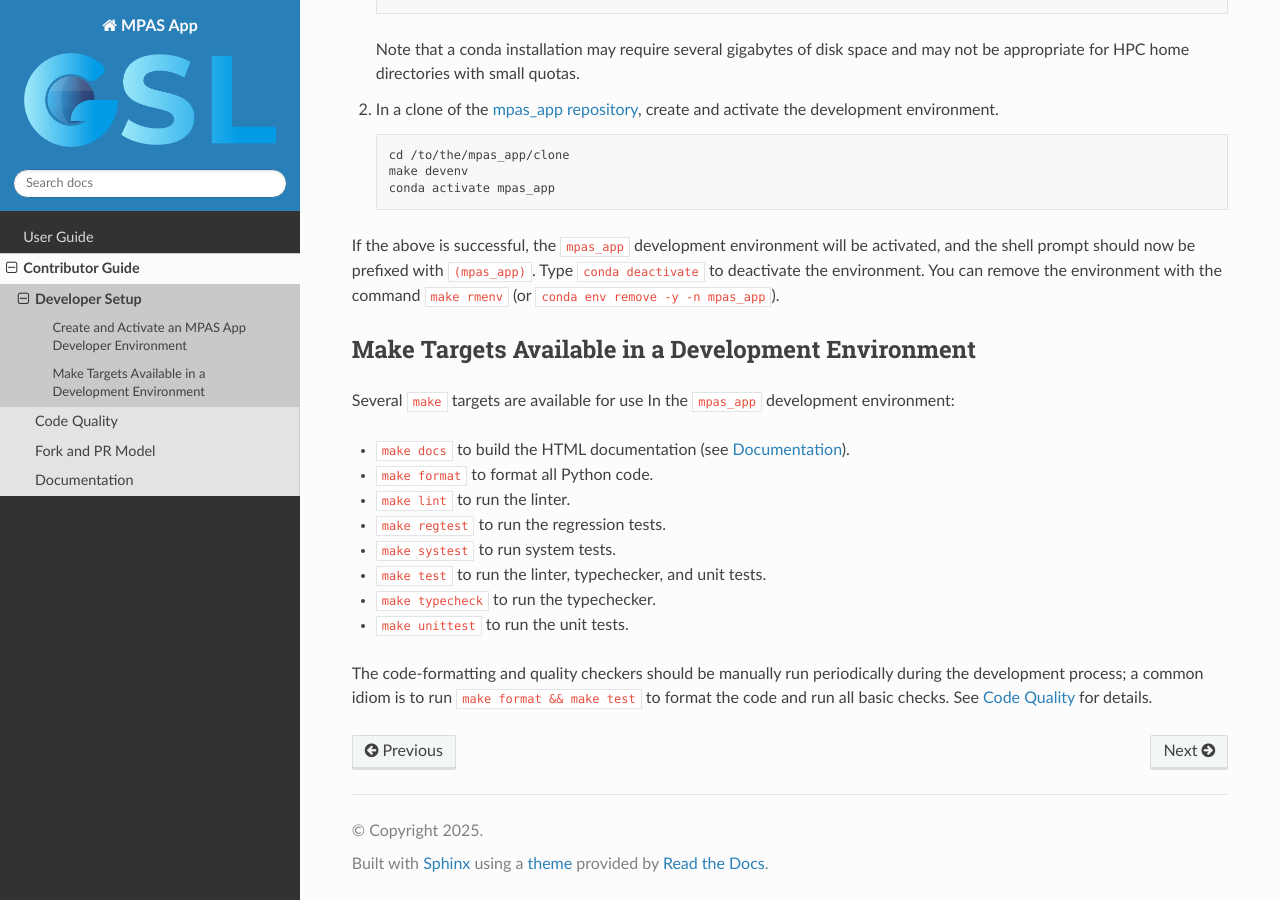
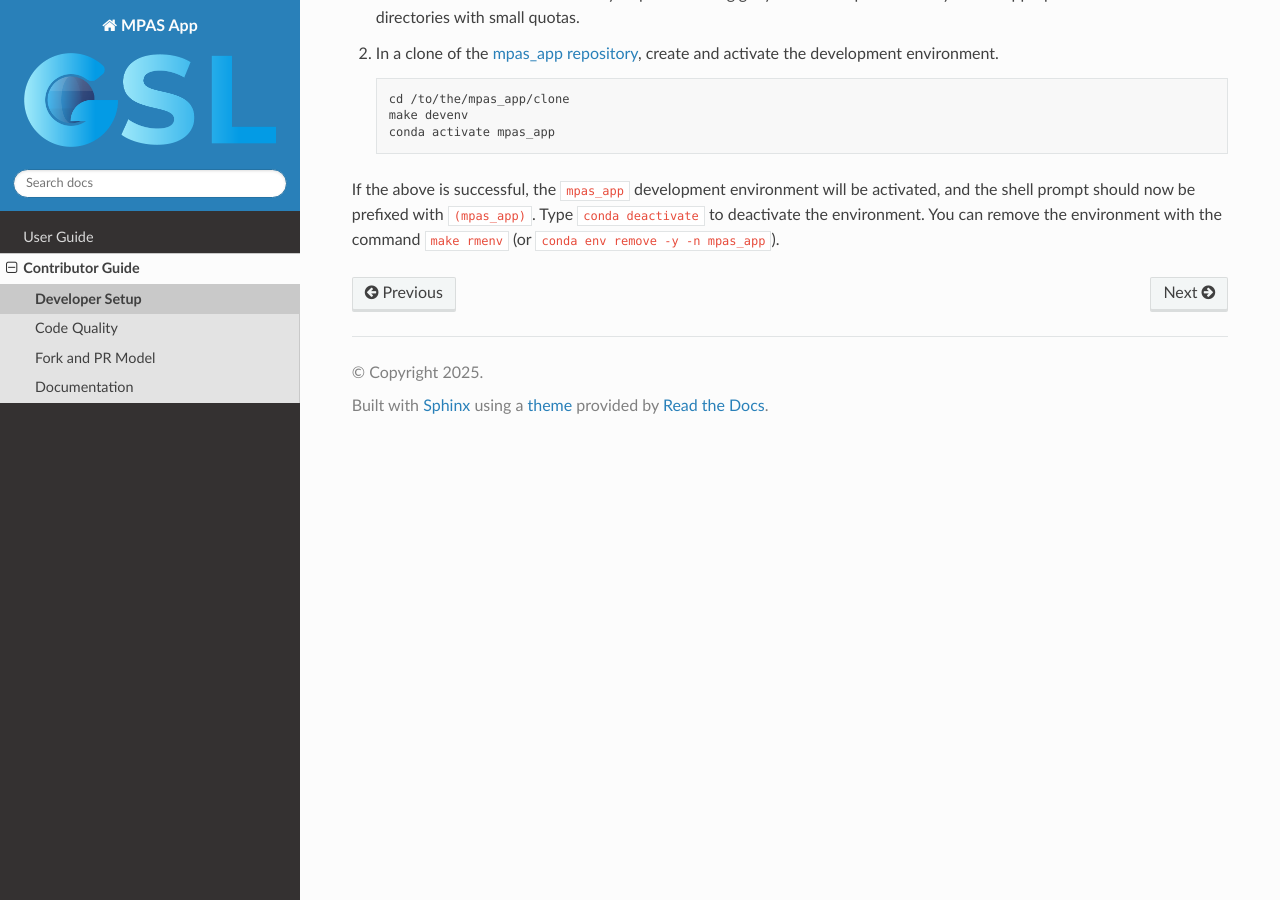
Before and after one commit to NOAA-GSL/mpas_app, a Sphinx documentation site: the page built from docs/sections/contributor_guide/developer_setup.rst, in a window 1280 px wide and 900 px high, scrolled down 525 px. Built offline with Sphinx 7.4.7 and the Read the Docs theme 3.1.0, drawn with Linux system fonts in a browser that asks for light colours; some of the changed text lies outside the part shown.

Commit message:
WIP [skip ci]

```diff
--- a/docs/sections/contributor_guide/developer_setup.rst
+++ b/docs/sections/contributor_guide/developer_setup.rst
@@ -1,8 +1,5 @@
 Developer Setup
 ===============
-
-Create and Activate an MPAS App Developer Environment
------------------------------------------------------
 
 If an existing conda (:miniforge:`Miniforge <>` recommended) installation is available and writable, activate it and skip step 1.
 
@@ -33,19 +30,3 @@ If an existing conda (:miniforge:`Miniforge <>` recommended) installation is ava
       conda activate mpas_app
 
 If the above is successful, the ``mpas_app`` development environment will be activated, and the shell prompt should now be prefixed with ``(mpas_app)``. Type ``conda deactivate`` to deactivate the environment. You can remove the environment with the command ``make rmenv`` (or ``conda env remove -y -n mpas_app``).
-
-Make Targets Available in a Development Environment
----------------------------------------------------
-
-Several ``make`` targets are available for use In the ``mpas_app`` development environment:
-
-- ``make docs`` to build the HTML documentation (see :doc:`Documentation <documentation>`).
-- ``make format`` to format all Python code.
-- ``make lint`` to run the linter.
-- ``make regtest`` to run the regression tests.
-- ``make systest`` to run system tests.
-- ``make test`` to run the linter, typechecker, and unit tests.
-- ``make typecheck`` to run the typechecker.
-- ``make unittest`` to run the unit tests.
-
-The code-formatting and quality checkers should be manually run periodically during the development process; a common idiom is to run ``make format && make test`` to format the code and run all basic checks. See :doc:`Code Quality <code_quality>` for details.
```
